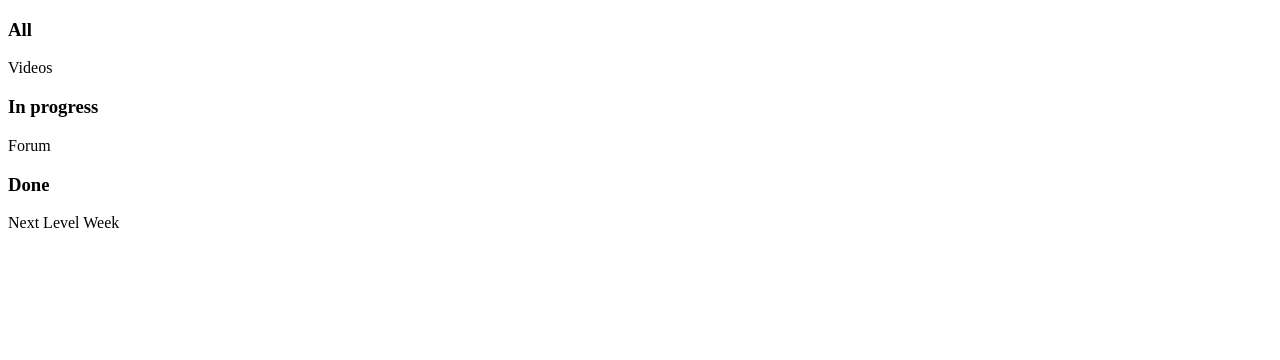
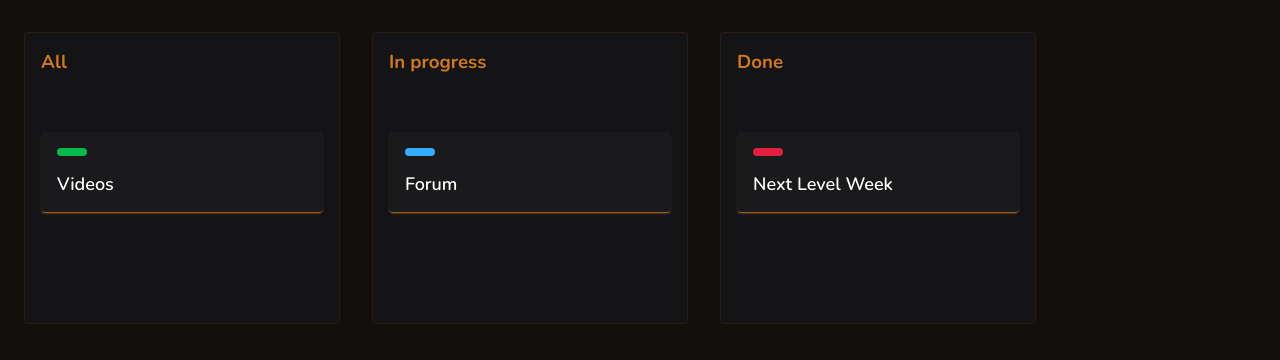
Before and after one commit to daniel21h/simple-kanban-board, a plain HTML site: page src/index.html in a window 1280 px wide. Drawn offline with nearby package versions, Linux system fonts and the light colour scheme.

Commit message:
feat: create boards and cards

```diff
--- a/src/index.html
+++ b/src/index.html
@@ -4,6 +4,9 @@
   <meta charset="UTF-8">
   <meta name="viewport" content="width=device-width, initial-scale=1.0">
   <title>Simple Kanban Board</title>
+
+  <link rel="stylesheet" href="style.css">
+  <link href="https://fonts.googleapis.com/css2?family=Nunito:wght@400;600;700;800;900&display=swap" rel="stylesheet">
 </head>
 <body>
 
@@ -11,8 +14,8 @@
     <div class="board">
       <h3>All</h3>
       <div class="dropzone">
-        <div class="card">
-          <div class="status"></div>
+        <div class="card" draggable="true">
+          <div class="status green"></div>
           <div class="content">Videos</div>
         </div>
       </div>
@@ -20,9 +23,9 @@
 
     <div class="board">
       <h3>In progress</h3>
-      <div class="dropzone">
+      <div class="dropzone" draggable="true">
         <div class="card">
-          <div class="status"></div>
+          <div class="status blue"></div>
           <div class="content">Forum</div>
         </div>
       </div>
@@ -30,9 +33,9 @@
 
     <div class="board">
       <h3>Done</h3>
-      <div class="dropzone">
+      <div class="dropzone" draggable="true">
         <div class="card">
-          <div class="status"></div>
+          <div class="status red"></div>
           <div class="content">Next Level Week</div>
         </div>
       </div>
--- a/src/style.css
+++ b/src/style.css
@@ -0,0 +1,67 @@
+html {
+  font-family: 'Nunito';
+}
+
+body {
+  background-color: #130f0d;
+  color: #fff;
+}
+
+.boards {
+  display: flex;
+  flex-direction: row;
+
+  margin-top: 32px;
+}
+
+.board {
+  background: #141316;
+  border: 1px solid #fd951f15;
+  border-radius: 4px;
+
+  margin: 0 16px;
+}
+
+.board h3 {
+  padding: 16px;
+  margin: 0;
+  color:#fd951fcc;
+}
+
+.board .dropzone {
+  padding: 16px;
+  min-width: 282px;
+  min-height: 200px;
+}
+
+.board .card {
+  padding: 16px;
+  box-shadow: 0 2px 2px -1px #fd951fcc;
+  width: 250px;
+  margin: 25px 0;
+  border-radius: 4px;
+  font-weight: 600;
+  font-size: 18px;
+  background: #1a1a1c;
+}
+
+.status {
+  width: 30px;
+  height: 8px;
+  background: gray;
+  margin-bottom: 16px;
+  border-radius: 8px;
+}
+
+.status.green {
+  background: #07bc4c;
+  /* background: #23d2ac; */
+}
+
+.status.blue {
+  background: #33adff;
+}
+
+.status.red {
+  background: #e02041;
+}
```
